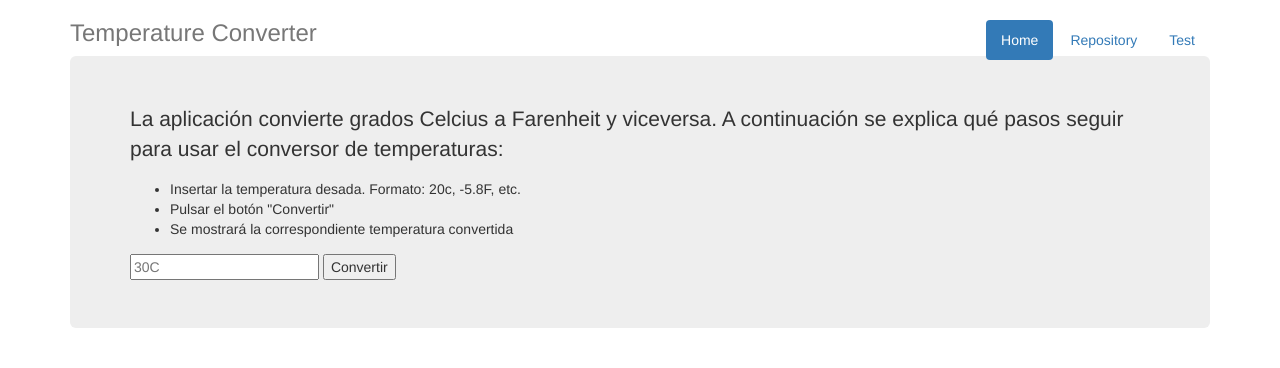
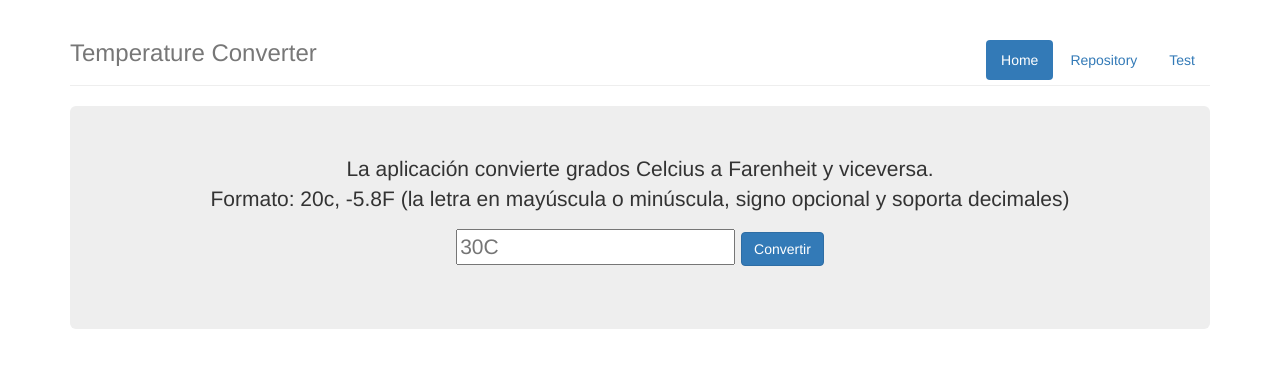
Before and after one commit to alu0100837353/TryingTravis, a plain HTML site: page index.html in a window 1280 px wide. Drawn offline with nearby package versions, Linux system fonts and the light colour scheme.

Commit message:
Style changes, modified regular expresion in temperature.js and alerts to the user implemented

```diff
--- a/index.html
+++ b/index.html
@@ -8,11 +8,11 @@
         <title>
             Temperature converter
         </title>
-        <link href="css/bootstrap.min.css" rel="stylesheet">
+        <link href="css/bootstrap.min.css" rel="stylesheet"></link>
     </head>
     <body>
         <div class="container">
-            <div class="header">
+            <div class="page-header">
                 <nav>
                     <ul class="nav nav-pills pull-right">
                         <li class="active"> <a href="index.html">Home</a></li>
@@ -23,20 +23,20 @@
                 <h3 class="text-muted">Temperature Converter</h3>
             </div>
             <div class="jumbotron">
-                <p>
-                    La aplicación convierte grados Celcius a Farenheit y viceversa. A continuación se explica qué pasos seguir para usar el conversor de temperaturas:
-                    <ul>
-                        <li>Insertar la temperatura desada. Formato: 20c, -5.8F, etc.</li>
-                        <li>Pulsar el botón "Convertir"</li>
-                        <li>Se mostrará la correspondiente temperatura convertida</li>
-                    </ul>
+                <p align="center">
+                    La aplicación convierte grados Celcius a Farenheit y viceversa.
+                    <br> Formato: 20c, -5.8F (la letra en mayúscula o minúscula, signo opcional y soporta decimales)
                 </p>
-                <input id="temperatura_original" placeholder="30C"/>
-                <button onclick="calcular_temperatura()">Convertir</button>
-                <span id="temperatura_convertida"></span>
+                <p align="center">
+                    <input id="temperatura_original" placeholder="30C"/>
+                    <button class="btn btn-primary" type="button" onclick="calcular_temperatura()">Convertir</button>
+               </p>
             </div>
+            <!--<h1 align="center">
+                <span class="label label-success">Resultado</span>
+            </h1>-->
+            <div align="center" style="display:none;" id="temperatura_convertida"></div>
         </div>
-
 
         <!-- jQuery -->
         <script src="https://ajax.googleapis.com/ajax/libs/jquery/1.11.2/jquery.min.js"></script>
--- a/temperature.js
+++ b/temperature.js
@@ -1,10 +1,21 @@
 function calcular_temperatura(){
 
-    var temperatura = temperatura_original.value;
+    var temperatura = temperatura_original.value;//guardamos el valor de la temperatura qe ha insertado el usuario
 
+    /*
+    * Comprobamos que el valor introducido tiene el formato correcto, si no se muestra una alerta
+    */
     if(temperatura.match(/[+-]?\d+((\.)\d+)?\s*[CcFf]/)){
+
+        temperatura_convertida.className = "alert alert-success"
+        temperatura_convertida.style.display = "block"
         temperatura_convertida.innerHTML = "Valor correcto";
+
     }else{
-        temperatura_convertida.innerHTML = "Valor incorrecto";
+
+        temperatura_convertida.className = "alert alert-danger"
+        temperatura_convertida.style.display = "block"
+        temperatura_convertida.innerHTML = "Error en los datos de entrada. Pruebe algo cómo se indica en el formato.";
+
     }
 }
```
